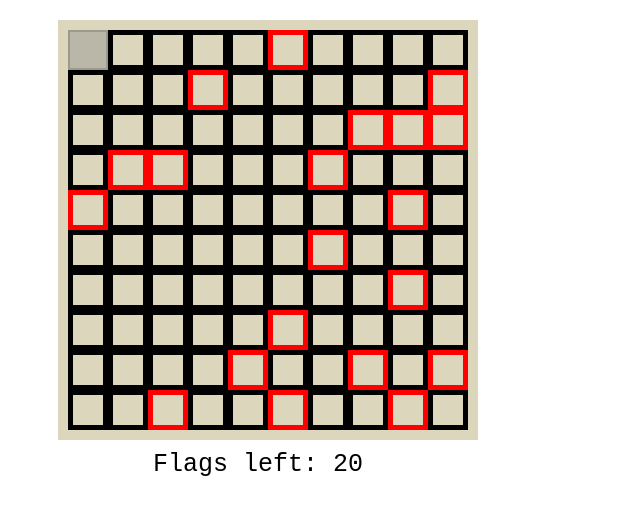
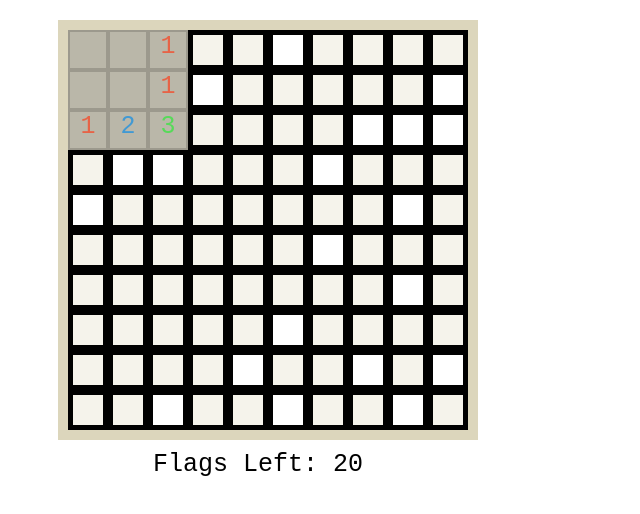
Before and after one commit to vidojam/minesweeper, a plain HTML site: page index.html in a window 1280 px wide. Both pictures are taken after a click on the element 88 px from the left and 50 px from the top of the page. Shown: the whole page, without its empty margins (0-640 px from the left). Drawn offline with Linux system fonts and the light colour scheme.

Commit message:
finished coding

```diff
--- a/app.js
+++ b/app.js
@@ -6,6 +6,7 @@ document.addEventListener('DOMContentLoaded', () => {
     let bombAmount = 20;
     let squares = [];
     let isGameOver = false;
+    let flags = 0;
 
     // create board
     function createBoard() {
@@ -24,24 +25,23 @@ document.addEventListener('DOMContentLoaded', () => {
             grid.appendChild(square);
             squares.push(square);
 
-            square.addEventListener('click', function(e) {
+            square.addEventListener('click', function() {
                 click(square);
             });
 
-            // cntrl and left click
+            // ctrl and left click
             square.addEventListener('contextmenu', function(e) {
                 e.preventDefault();
-                // addFlag(square);
+                addFlag(square);
             });
         }
 
-        // add numbers (this part is incomplete in the original code)
+        // add numbers
         for (let i = 0; i < squares.length; i++) {
             let total = 0;
             const isLeftEdge = (i % width === 0);
             const isRightEdge = (i % width === width - 1);
 
-            console.log(squares);
             if (squares[i].classList.contains('valid')) {
                 if (i > 0 && !isLeftEdge && squares[i - 1].classList.contains('bomb')) total++;
                 if (i > 9 && !isRightEdge && squares[i + 1 - width].classList.contains('bomb')) total++;
@@ -51,20 +51,38 @@ document.addEventListener('DOMContentLoaded', () => {
                 if (i < 90 && !isLeftEdge && squares[i - 1 + width].classList.contains('bomb')) total++;
                 if (i < 88 && squares[i + 1 + width].classList.contains('bomb')) total++;
                 if (i < 89 && !isRightEdge && squares[i + width].classList.contains('bomb')) total++;
-                squares[i].setAttribute('data', total);
+                squares[i].dataset.total = total;
             }
         }
     }
 
     createBoard();
 
+    // add flag with right click
+function addFlag(square) {
+    if (isGameOver) return;
+    if (!square.classList.contains('checked') && (flags < bombAmount)) {
+        if (!square.classList.contains('flag')) {
+            square.classList.add('flag');
+            flags++;
+            square.innerHTML = '🚩';
+            flagsLeft.innerHTML = bombAmount - flags;
+        } else {
+            square.classList.remove('flag');
+            flags--;
+            square.innerHTML = '';
+            flagsLeft.innerHTML = bombAmount - flags;
+        }
+    }
+}
+
+
     function click(square) {
-        console.log(square.id);
-        if (isGameOver ||square.classList.contains('checked') || square.classList.contains('flag')) return;
+        if (isGameOver || square.classList.contains('checked') || square.classList.contains('flag')) return;
         if (square.classList.contains('bomb')) {
             gameOver();
         } else {
-            let total = square.getAttribute('data');
+            let total = square.dataset.total;
             if (total != 0) {
                 square.classList.add('checked');
                 if (total == 1) square.classList.add('one');
@@ -73,7 +91,7 @@ document.addEventListener('DOMContentLoaded', () => {
                 if (total == 4) square.classList.add('four');
 
                 square.innerHTML = total;
-
+                return;
             }
             checkSquare(square);
         }
@@ -83,22 +101,66 @@ document.addEventListener('DOMContentLoaded', () => {
     // check neighboring squares once square is clicked
     function checkSquare(square) {
         const currentId = square.id;
-        const   isLeftEdge = (currentId % width === 0);
-        const   isRightEdge = (currentId % width === width - 1);
+        const isLeftEdge = (currentId % width === 0);
+        const isRightEdge = (currentId % width === width - 1);
 
         setTimeout(function() {
             if (currentId > 0 && !isLeftEdge) {
-                const newId = squares[currentId - 1].id;
+                const newId = parseInt(currentId) - 1;
+                const newSquare = document.getElementById(newId);
+                click(newSquare);
+            }
+            if (currentId > 9 && !isRightEdge) {
+                const newId = parseInt(currentId) + 1 - width;
+                const newSquare = document.getElementById(newId);
+                click(newSquare);
+            }
+            if (currentId > 10) {
+                const newId = parseInt(currentId) - width;
+                const newSquare = document.getElementById(newId);
+                click(newSquare);
+            }
+            if (currentId > 11 && !isLeftEdge) {
+                const newId = parseInt(currentId) - 1 - width;
+                const newSquare = document.getElementById(newId);
+                click(newSquare);
+            }
+            if (currentId < 98 && !isRightEdge) {
+                const newId = parseInt(currentId) + 1;
+                const newSquare = document.getElementById(newId);
+                click(newSquare);
+            }
+            if (currentId < 90 && !isLeftEdge) {
+                const newId = parseInt(currentId) - 1 + width;
+                const newSquare = document.getElementById(newId);
+                click(newSquare);
+            }
+            if (currentId < 88 && !isRightEdge) {
+                const newId = parseInt(currentId) + 1 + width;
+                const newSquare = document.getElementById(newId);
+                click(newSquare);
+            }
+            if (currentId < 89) {
+                const newId = parseInt(currentId) + width;
                 const newSquare = document.getElementById(newId);
                 click(newSquare);
             }
         }, 10);
-
     }
 
+    function checkForWin() {
+        let matches = 0;
 
-
-
+        for (let i = 0; i < squares.length; i++) {
+            if (squares[i].classList.contains('flag') && squares[i].classList.contains('bomb')) {
+                matches++;
+            }
+            if (matches === bombAmount) {
+                result.innerHTML = 'YOU WIN!';
+                isGameOver = true;
+            }
+        }
+    }
 
     function gameOver() {
         console.log('BOOM! Game Over!');
@@ -108,7 +170,7 @@ document.addEventListener('DOMContentLoaded', () => {
         squares.forEach(square => {
             if (square.classList.contains('bomb')) {
                 square.innerHTML = '💣';
-                square.classList.remove ('bomb');
+                square.classList.remove('bomb');
                 square.classList.add('checked');
             }
         });
--- a/index.html
+++ b/index.html
@@ -5,17 +5,16 @@
     <meta name="viewport" content="width=device-width, initial-scale=1.0">
     <title>Minesweeper</title>
     <link rel="stylesheet" href="style.css">
-    <script src="app.js"> </script>
 </head>
 <body>
 
 <div class="container">
-<div class="grid"></div>
-<div>Flags left: <span id="flags-left">10</span></div>
-<div id="result"></div>
-
+    <div class="grid"></div>
+    <div>Flags Left: <span id="flags-left"></span></div>
+    <div id="result"></div>
 </div>
 
+<script src="app.js"></script>
 
 </body>
 </html>
--- a/style.css
+++ b/style.css
@@ -5,7 +5,7 @@
 .grid {
     height: 400px;
     width: 400px;
-    background-color: #dcd6bc;
+
     display: flex;
     flex-wrap: wrap;
     margin-left: 50px;
@@ -24,14 +24,14 @@ div {
     width: 40px;
     height: 40px;
     border: 5px solid;
-    background-color: #f5f3eb #bab7a9 #bab7a9 #fff9db; /* Single background color */
+    background-color: #f5f3eb; /* Single background color */
     box-sizing: border-box;
 }
 
 .bomb {
     width: 40px;
     height: 40px;
-    border: 5px solid red; /* Combine border color and style */
+    border: 5px solid black; /* Combine border color and style */
     box-sizing: border-box;
 }
 
```
